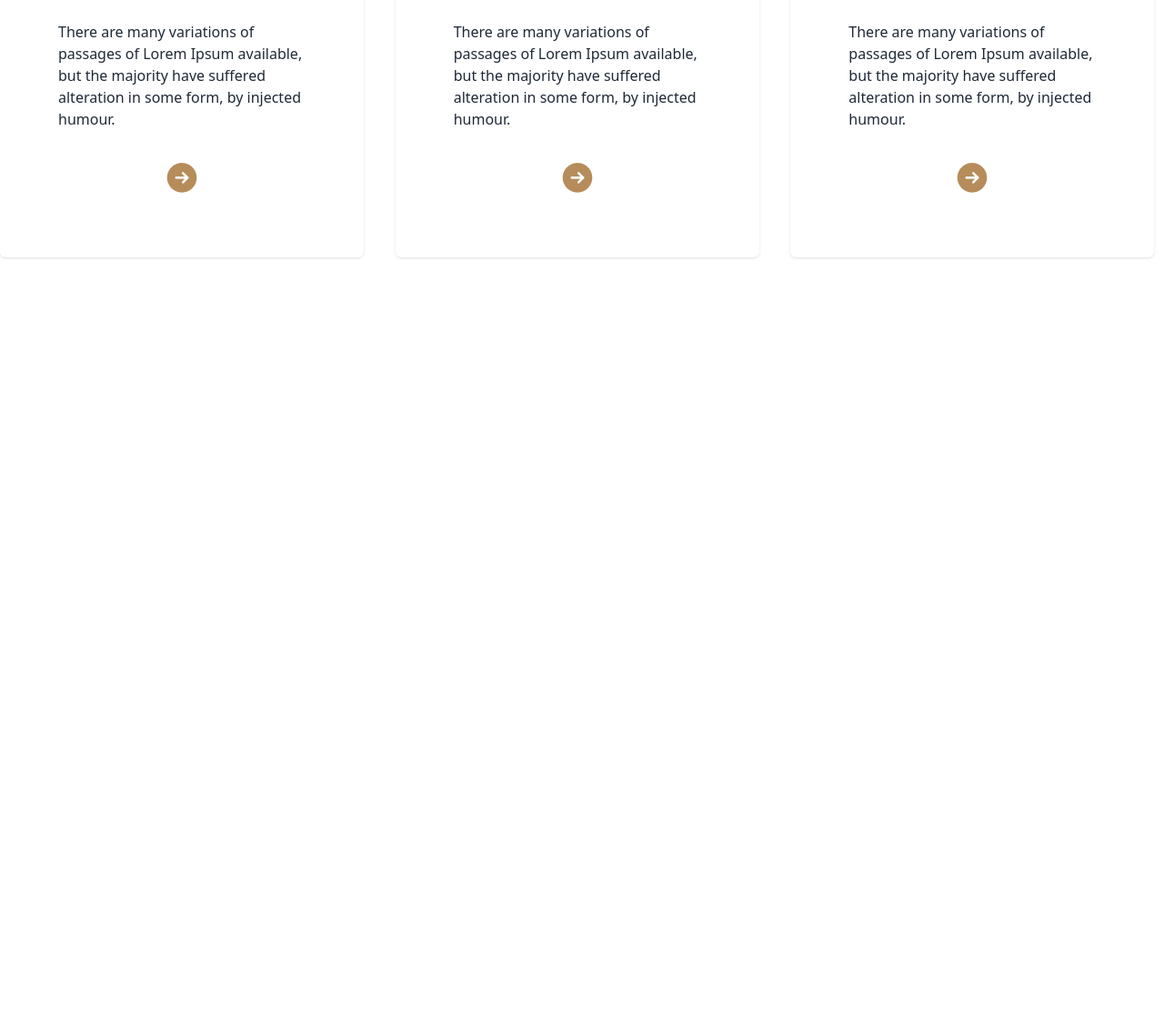
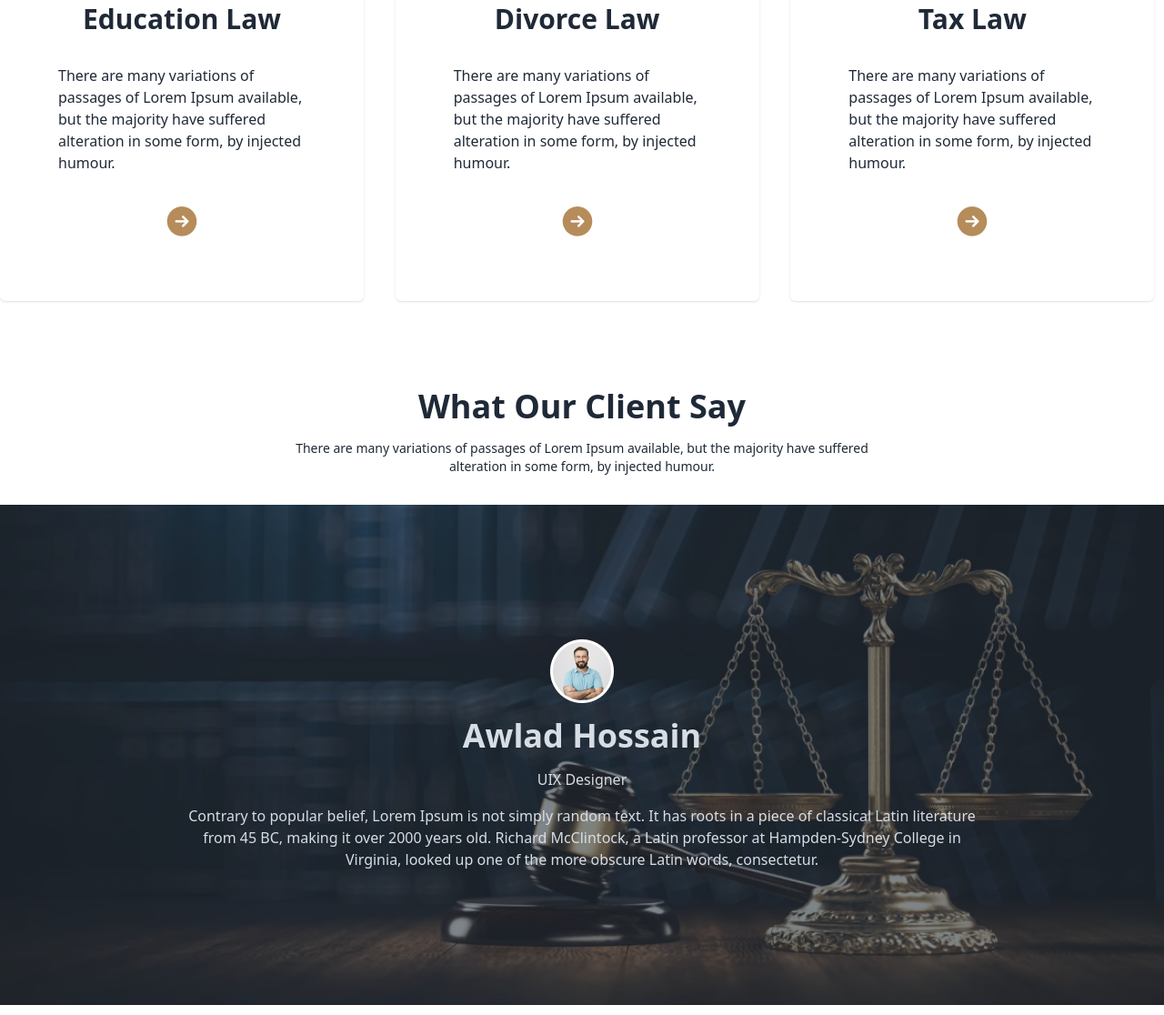
Before and after one commit to mdasifalijihat/justice, a plain HTML site: page index.html in a window 1280 px wide. Shown: the part 1681-2797 px from the top of the page at 91% size. Before the commit the page ends 2060 px from the top, so only its background shows below. Drawn offline with nearby package versions, Linux system fonts and the light colour scheme.

Commit message:
add our client section

```diff
--- a/index.html
+++ b/index.html
@@ -98,7 +98,7 @@
       <!-- legal practice section  -->
       <section class="my-24">
         <!-- text section  -->
-        <div class="space-y-4">
+        <div class="space-y-4 mb-12">
           <h1 class="text-center text-3xl font-bold">
             The Legal Practice Area
           </h1>
@@ -110,7 +110,9 @@
         </div>
 
         <!-- card section  -->
-        <div class="w-full max-w-screen-xl grid grid-cols-1 md:grid-cols-3 mx-auto gap-6">
+        <div
+          class="w-full max-w-screen-xl grid grid-cols-1 md:grid-cols-3 mx-auto gap-6"
+        >
           <!-- card 1 -->
           <div
             class="w-[400px] h-[500px] shadow rounded-md space-y-8 flex flex-col items-center justify-center"
@@ -191,6 +193,46 @@
           </div>
         </div>
       </section>
+      <!-- our client section -->
+      <section class="my-24">
+        <!-- text section  -->
+        <div class="mb-8">
+          <h3 class="text-4xl font-bold text-center mb-4">
+            What Our Client Say
+          </h3>
+          <p class="text-center text-sm max-w-screen-sm mx-auto">
+            There are many variations of passages of Lorem Ipsum available, but
+            the majority have suffered alteration in some form, by injected
+            humour.
+          </p>
+        </div>
+        <!-- banner section  -->
+        <div>
+          <div
+            id="slide1"
+            class="hero md:h-[550px]"
+            style="background-image: url('images/banner.png')"
+          >
+            <div class="hero-overlay bg-opacity-60"></div>
+            <div class="hero-content text-neutral-content text-center">
+              <div
+                class="max-w-md md:max-w-4xl space-y-4 flex flex-col justify-center items-center"
+              >
+                <img src="images/Ellipse 1.png" alt="" />
+                <h2 class="text-4xl font-bold">Awlad Hossain</h2>
+                <span>UIX Designer</span>
+                <p class="mb-5">
+                  Contrary to popular belief, Lorem Ipsum is not simply random
+                  text. It has roots in a piece of classical Latin literature
+                  from 45 BC, making it over 2000 years old. Richard McClintock,
+                  a Latin professor at Hampden-Sydney College in Virginia,
+                  looked up one of the more obscure Latin words, consectetur.
+                </p>
+              </div>
+            </div>
+          </div>
+        </div>
+      </section>
     </main>
     <footer></footer>
   </body>
```
Also changed, not shown: images/Ellipse 1.png (added).
